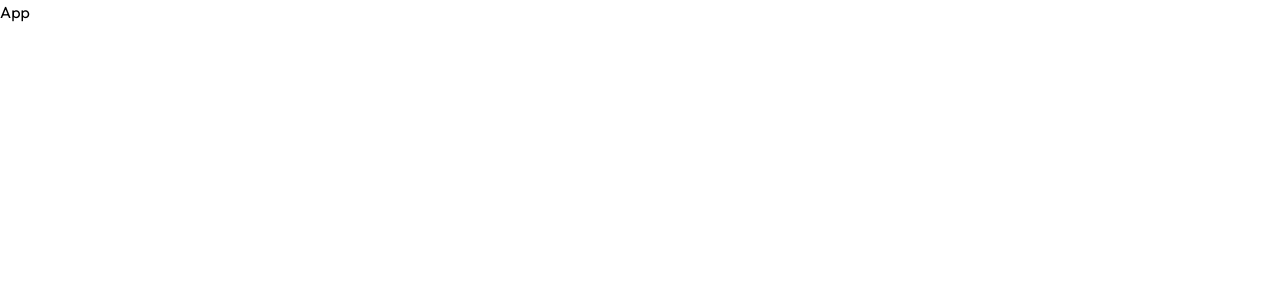
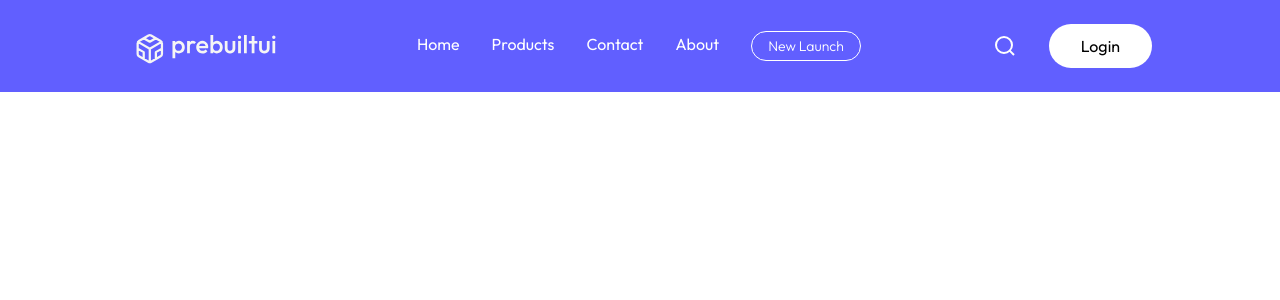
Before and after one commit to navjot-sr/hotel-booking, a React (Vite) app: page / in a window 1280 px wide. Shown: the top 300 px of the page. Built offline with nearby package versions, Linux system fonts and the light colour scheme; a web font is replaced by a local one.

Commit message:
Auto save 2026-06-16 18:13:08

```diff
--- a/src/App.jsx
+++ b/src/App.jsx
@@ -1,8 +1,11 @@
 import React from 'react'
+import Navbar from './components/navbar'
 
 const App = () => {
   return (
-    <div>App</div>
+    <div>
+      <Navbar />
+    </div>
   )
 }
 
```
